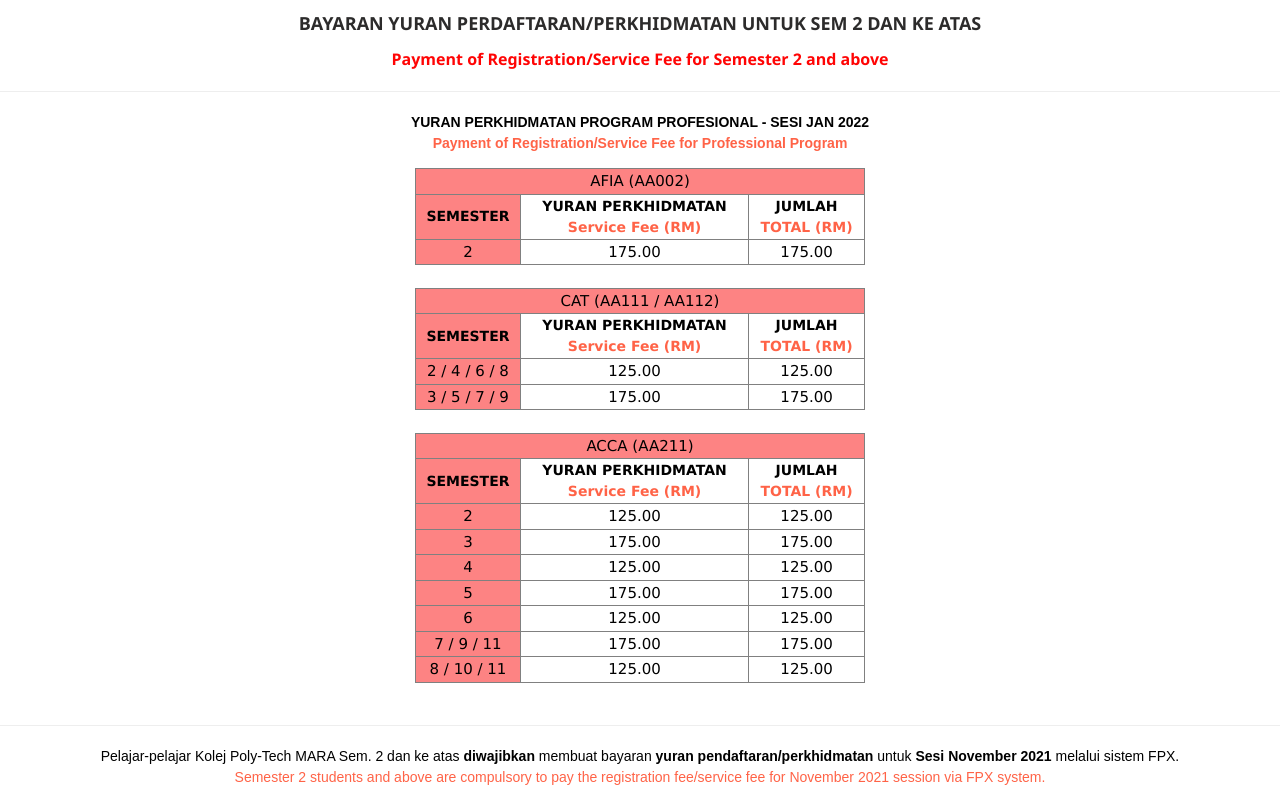
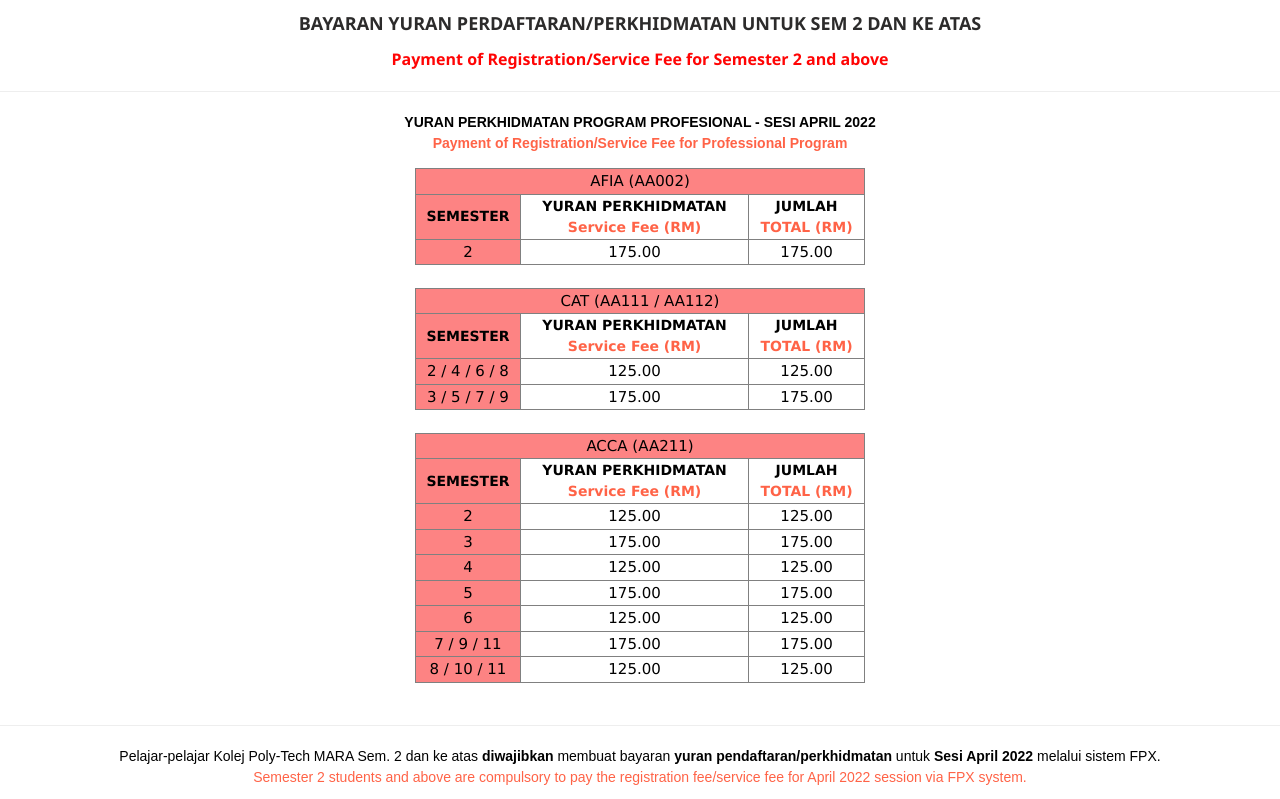
Before and after one commit to kingfisher11/epayfees, a plain HTML site: page yuran.htm in a window 1280 px wide. Shown: the top 799 px of the page. Drawn offline with nearby package versions, Linux system fonts and the light colour scheme.

Commit message:
update kuptm apr 2022

```diff
--- a/yuran.htm
+++ b/yuran.htm
@@ -57,7 +57,7 @@
         <h4 align="center"><b>Payment of Registration/Service Fee for Semester 2 and above</b></h4>
 
     <hr>
-    <p><b>YURAN PERKHIDMATAN PROGRAM PROFESIONAL - SESI JAN 2022</b><br>
+    <p><b>YURAN PERKHIDMATAN PROGRAM PROFESIONAL - SESI APRIL 2022</b><br>
         <b style="color:Tomato;">Payment of Registration/Service Fee for Professional Program</b></p>
 
         <!-- Afia -->
@@ -231,9 +231,9 @@
     <p>
         Pelajar-pelajar Kolej Poly-Tech MARA Sem. 2 dan ke
         atas&nbsp;<b>diwajibkan&nbsp;</b>membuat bayaran&nbsp;<b>yuran
-        pendaftaran/perkhidmatan&nbsp;</b>untuk&nbsp;<b>Sesi November 2021</b>&nbsp;melalui
+        pendaftaran/perkhidmatan&nbsp;</b>untuk&nbsp;<b>Sesi April 2022</b>&nbsp;melalui
         sistem FPX.<br><font style="color:Tomato;">
-        Semester 2 students and above are compulsory to pay the registration fee/service fee for November 2021 session via FPX system.</font>
+        Semester 2 students and above are compulsory to pay the registration fee/service fee for April 2022 session via FPX system.</font>
     </p>
     <p>
         Pembayaran mesti dijelaskan  sebagaimana yang dinyatakan di dalam jadual pembayaran berikut mengikut KPTM dan KUPTM :<br><font style="color:Tomato;">
@@ -591,7 +591,7 @@
         </tr>
         <tr>
             <td style="background-color: rgb(253, 131, 131)">
-               2
+               4
             </td>
             <td>
                 300.00
@@ -599,7 +599,7 @@
         </tr>
         <tr>
             <td style="background-color: rgb(253, 131, 131)">
-               3
+               7
             </td>
             <td>
                 300.00
```
